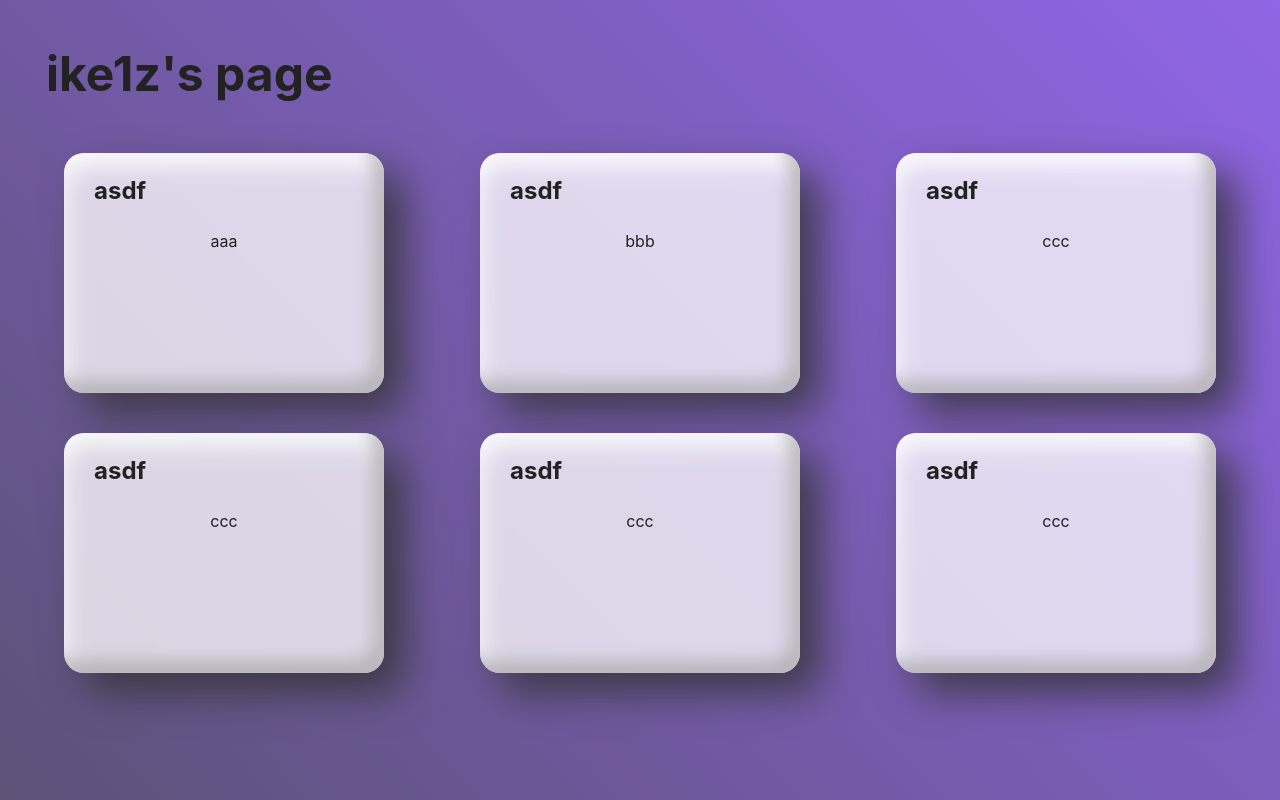
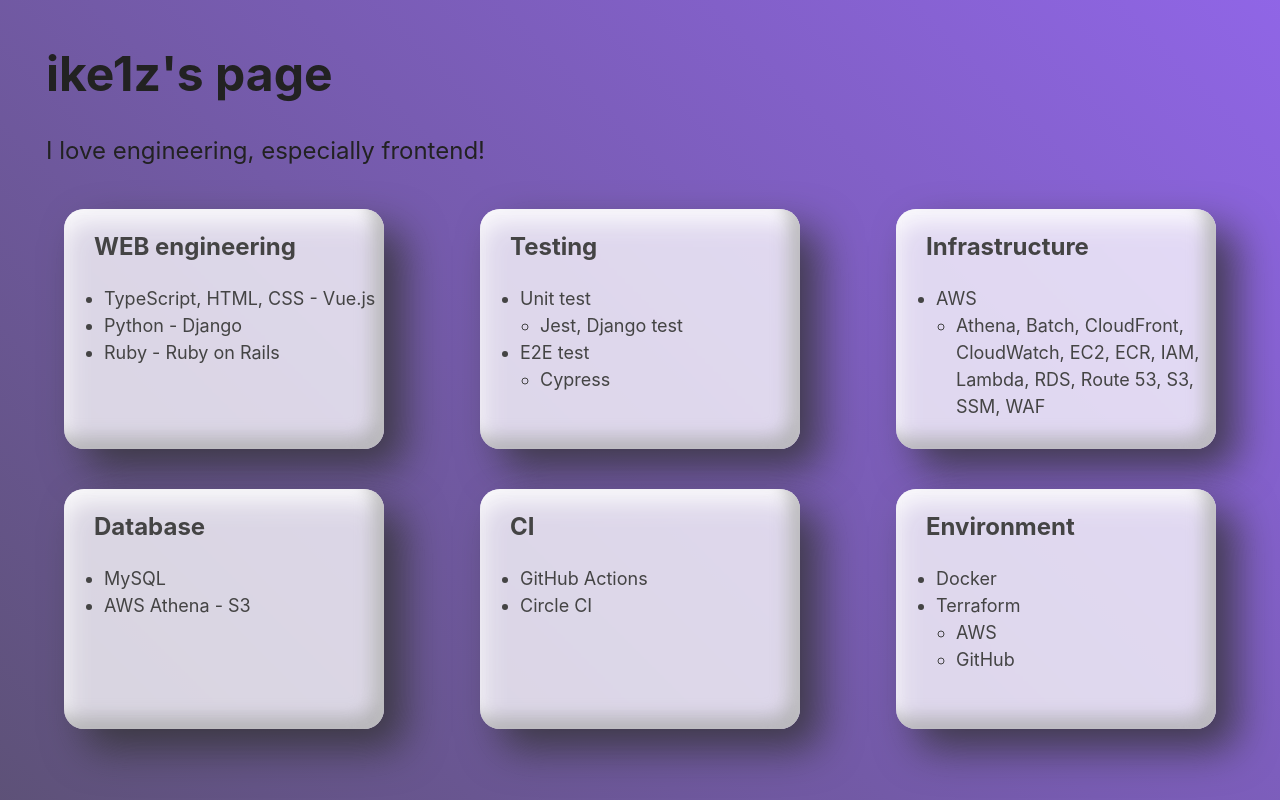
Before and after one commit to ike1z/ike1z.github.io, a Vue app: page / in a window 1280 px wide. Built offline with nearby package versions, Linux system fonts and the light colour scheme.

Commit message:
add contents

```diff
--- a/src/components/ClayCard.vue
+++ b/src/components/ClayCard.vue
@@ -1,15 +1,17 @@
 <script setup lang="ts">
-defineProps<{ title: string; msg: string }>();
+defineProps<{ title: string }>();
 </script>
 
 <template>
   <div class="clay-card">
     <h2 class="clay-card-title" v-text="title" />
-    <div class="clay-card-message" v-text="msg" />
+    <div class="clay-card-message">
+      <slot></slot>
+    </div>
   </div>
 </template>
 
-<style scoped>
+<style scoped lang="scss">
 .clay-card {
   backdrop-filter: blur(5px);
   background-color: rgba(255, 255, 255, 0.8);
@@ -17,6 +19,7 @@
   height: 240px;
   margin: 20px 0;
   border-radius: 20px;
+  color: #444;
 
   box-shadow: 20px 20px 40px 0px rgba(50, 50, 50, 0.8),
     inset -12px -12px 16px 0px rgba(155, 155, 155, 0.6),
@@ -26,4 +29,8 @@
   text-align: left;
   padding-left: 30px;
 }
+.clay-card-message {
+  text-align: left;
+  font-size: 18px;
+}
 </style>
--- a/src/views/Home.vue
+++ b/src/views/Home.vue
@@ -6,13 +6,68 @@
 <template>
   <div class="home">
     <h1 class="title">ike1z's page</h1>
+    <div class="message">I love engineering, especially frontend!</div>
     <div class="card-container">
-      <ClayCard title="asdf" msg="aaa" />
-      <ClayCard title="asdf" msg="bbb" />
-      <ClayCard title="asdf" msg="ccc" />
-      <ClayCard title="asdf" msg="ccc" />
-      <ClayCard title="asdf" msg="ccc" />
-      <ClayCard title="asdf" msg="ccc" />
+      <ClayCard title="WEB engineering">
+        <ul>
+          <li>TypeScript, HTML, CSS - Vue.js</li>
+          <li>Python - Django</li>
+          <li>Ruby - Ruby on Rails</li>
+        </ul>
+      </ClayCard>
+      <ClayCard title="Testing">
+        <ul>
+          <li>
+            Unit test
+            <ul>
+              <li>Jest, Django test</li>
+            </ul>
+          </li>
+          <li>
+            E2E test
+            <ul>
+              <li>Cypress</li>
+            </ul>
+          </li>
+        </ul>
+      </ClayCard>
+      <ClayCard title="Infrastructure	">
+        <ul>
+          <li>
+            AWS
+            <ul>
+              <li>
+                Athena, Batch, CloudFront, CloudWatch, EC2, ECR, IAM, Lambda,
+                RDS, Route 53, S3, SSM, WAF
+              </li>
+            </ul>
+          </li>
+        </ul>
+      </ClayCard>
+      <ClayCard title="Database">
+        <ul>
+          <li>MySQL</li>
+          <li>AWS Athena - S3</li>
+        </ul>
+      </ClayCard>
+      <ClayCard title="CI">
+        <ul>
+          <li>GitHub Actions</li>
+          <li>Circle CI</li>
+        </ul>
+      </ClayCard>
+      <ClayCard title="Environment">
+        <ul>
+          <li>Docker</li>
+          <li>
+            Terraform
+            <ul>
+              <li>AWS</li>
+              <li>GitHub</li>
+            </ul>
+          </li>
+        </ul>
+      </ClayCard>
     </div>
   </div>
 </template>
@@ -25,6 +80,12 @@
   text-align: left;
   padding-left: 30px;
 }
+.message {
+  text-align: left;
+  padding-left: 30px;
+  font-size: 24px;
+  margin-bottom: 20px;
+}
 .card-container {
   display: grid;
   grid-template-columns: repeat(auto-fit, minmax(360px, 1fr));
@@ -32,5 +93,9 @@
   justify-items: center;
   align-content: space-evenly;
   align-items: center;
+
+  li ul {
+    padding-left: 20px;
+  }
 }
 </style>
```
